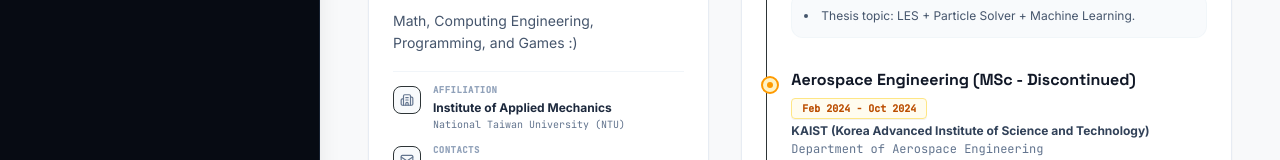
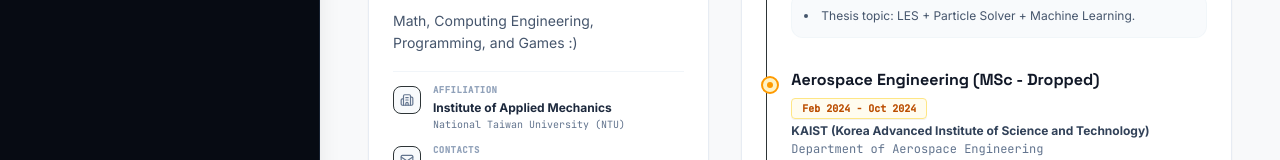
Before and after one commit to Sonhuster/portfolio, a React (Vite) app: page / in a window 1280 px wide. Shown: the part 544-704 px from the top of the page. Built offline with nearby package versions, Linux system fonts and the light colour scheme.

Commit message:
update web

```diff
--- a/src/components/Education.tsx
+++ b/src/components/Education.tsx
@@ -59,7 +59,7 @@
               {/* Radial retro grid/glow border around avatar */}
               <div className="absolute -inset-1 bg-gradient-to-r from-blue-500 to-indigo-500 rounded-full blur-[2px] opacity-75 group-hover:opacity-100 transition-opacity" />
               <img
-                src="https://images.unsplash.com/photo-1535713875002-d1d0cf377fde?auto=format&fit=crop&q=80&w=120&h=120"
+                src="https://drive.google.com/file/d/1eUV8sm47mwtZpNWT-b_xbwLaIod9mk-R/view?usp=sharing"
                 alt="Van-Son Dinh"
                 className="relative w-16 h-16 rounded-full object-cover border-2 border-white shadow-sm"
                 referrerPolicy="no-referrer"
--- a/src/data.ts
+++ b/src/data.ts
@@ -258,7 +258,7 @@
     type: "current"
   },
   {
-    degree: "Aerospace Engineering (MSc - Discontinued)",
+    degree: "Aerospace Engineering (MSc - Dropped)",
     institution: "KAIST (Korea Advanced Institute of Science and Technology)",
     department: "Department of Aerospace Engineering",
     period: "Feb 2024 - Oct 2024",
```
